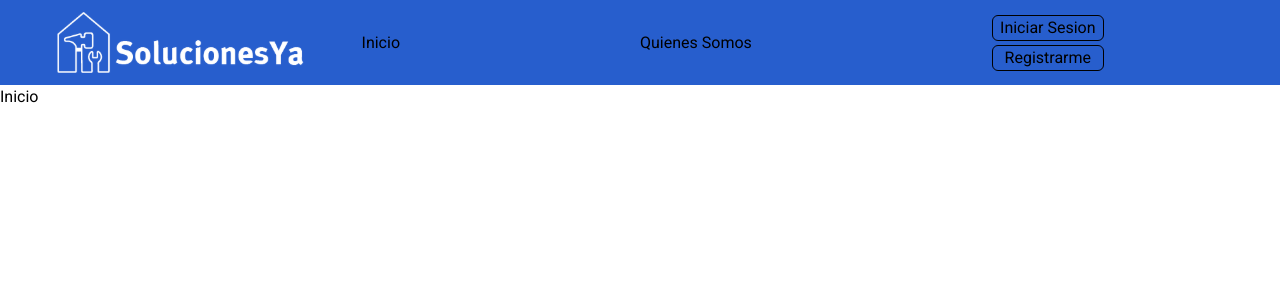
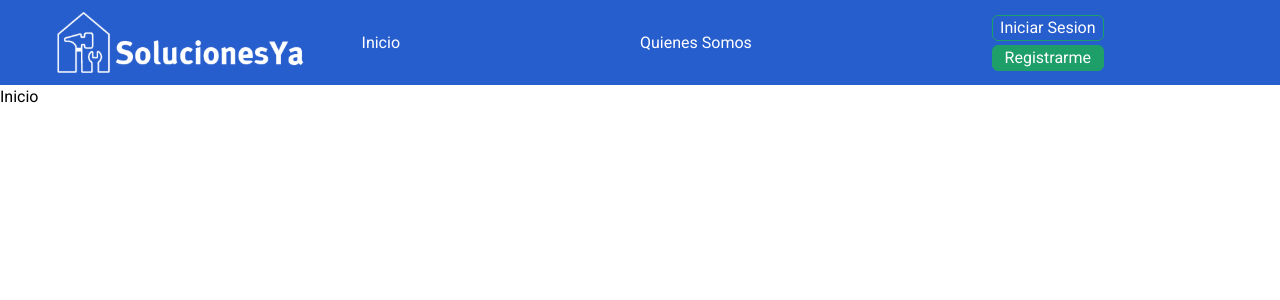
Before and after one commit to No-Country/S6-G03, a React (Vite) app in the folder frontend/: page / in a window 1280 px wide. Shown: the top 300 px of the page. Built offline with nearby package versions, Linux system fonts and the light colour scheme.

Commit message:
navbar styling fixes

```diff
--- a/frontend/src/components/Navbar/Navbar.jsx
+++ b/frontend/src/components/Navbar/Navbar.jsx
@@ -3,7 +3,7 @@ import React from "react";
 const Navbar = () => {
   return (
     <>
-      <nav className=" flex justify-around bg-blue-primary py-3 items-center  ">
+      <nav className=" flex justify-around bg-blue-primary py-3 items-center text-white  ">
         <div className=" flex md:mx-auto">
           <img  src="/brand-logo.svg" alt="Logo" />
         </div>
@@ -18,10 +18,10 @@ const Navbar = () => {
           </div>
 
           <div className="flex  gap-1  flex-col">
-            <a href="/login-usuario"><button className="w-28 border border-black rounded-md">
+            <a href="/login-usuario"><button className="w-28 border border-green-secondary rounded-md">
               Iniciar Sesion
             </button></a>
-            <a href="/registro-usuario"><button className="w-28 border border-black rounded-md">
+            <a href="/registro-usuario"><button className="w-28 border border-green-secondary rounded-md bg-green-secondary">
               Registrarme
             </button></a>
 
```
